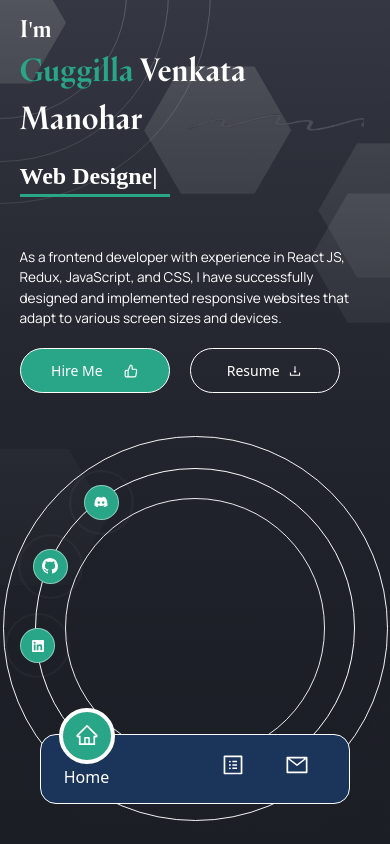
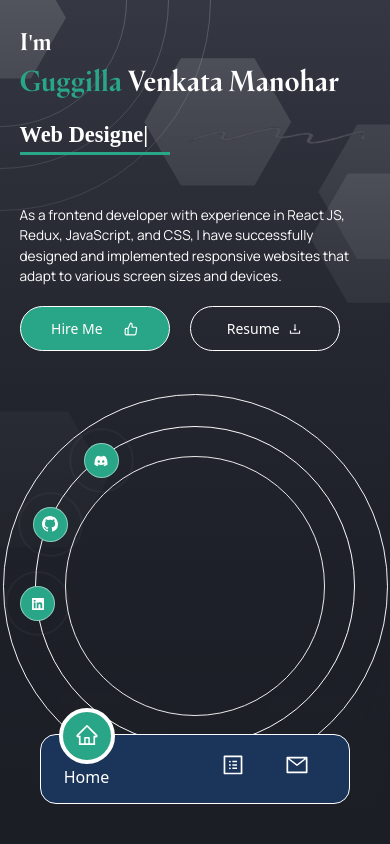
Before and after one commit to Manu-ESD/PortfolioV2, a React (Create React App) app: page / in a window 390 px wide. Shown: the top 844 px of the page. Built offline with nearby package versions, Linux system fonts and the light colour scheme; some icons are missing; a web font is replaced by a local one.

Commit message:
Responsive V2.0

```diff
--- a/src/components/Contact.js
+++ b/src/components/Contact.js
@@ -55,7 +55,7 @@ const Contact = () => {
         </div>
       </div>
 
-      <div className="absolute text-[#f0f0f069] bottom-10 right-24 sm:-translate-y-0 -translate-y-[100px] z-20">
+      <div className="absolute text-[#f0f0f069] bottom-10 sm:right-24 right-[10px] sm:-translate-y-0 -translate-y-[100px] z-20">
         <p>Built with 🙂 Passion by</p>
         <p className="" style={{ fontFamily: "Courgette" }}>
           G.V.Manohar
--- a/src/components/DesignationReleave.js
+++ b/src/components/DesignationReleave.js
@@ -18,7 +18,7 @@ const DesignationReleave = () => {
       wrapper="span"
       speed={10}
       style={{
-        fontSize: "1.5rem",
+        fontSize: "1.4rem",
         display: "inline-block",
         color: "white",
         fontWeight: "bold",
--- a/src/components/Experience.js
+++ b/src/components/Experience.js
@@ -31,14 +31,13 @@ const Experience = () => {
   }, [isInView]);
   return (
     <div
-      ref={ref}
-      className="h-fit min-h-screen w-full relative flex justify-center items-center"
+      className="h-fit  min-h-screen w-full relative flex justify-center items-center"
       id="experience"
     >
       <div className="w-full h-[100%]  z-[0] absolute top-0 right-0 bg-gradient-to-b from-[#1c1e26] opacity-100"></div>
       <div className=" w-[95vw] h-fit mx-auto p-[2.5vw]">
         <div className=" h-fit w-[100%]">
-          <div className="w-[100%] h-fit">
+          <div ref={ref} className="w-[100%] h-fit">
             {/* Skills */}
             <motion.h3
               variants={{
--- /dev/null
+++ b/src/components/Home.css
@@ -0,0 +1,41 @@
+/* #circle1 {
+  animation: rotateSmall 5s linear infinite, stopRotate 5s linear 5s forwards;
+}
+#circle2 {
+  animation: rotateSmall 5s linear infinite, stopRotate 5s linear 5s forwards 1s;
+}
+#circle3 {
+  animation: rotateSmall 5s linear infinite, stopRotate 5s linear 5s forwards 2s;
+} */
+
+#bigCircle {
+  animation: rotate 3s linear 1;
+}
+@keyframes rotate {
+  0% {
+    transform: rotate(120deg);
+    opacity: 0;
+  }
+  100% {
+    transform: rotate(360deg);
+    opacity: 1;
+  }
+}
+
+@keyframes rotateSmall {
+  0% {
+    transform: translate(-50%, -50%) rotate(0deg) translateX(90px);
+  }
+  100% {
+    transform: translate(-50%, -50%) rotate(360deg) translateX(90px);
+  }
+}
+
+@keyframes stopRotate {
+  0% {
+    transform: translate(-50%, -50%) rotate(0deg) translateX(90px);
+  }
+  100% {
+    transform: translate(-50%, -50%) rotate(360deg) translateX(90px);
+  }
+}
--- a/src/components/Home.js
+++ b/src/components/Home.js
@@ -74,7 +74,7 @@ const Home = () => {
             initial={{ opacity: 0, y: "75" }}
             animate={{ opacity: 1, y: 0 }}
             transition={{ duration: 0.7, ease: "easeIn", delay: 0.75 }}
-            className=" text-[2rem] sm:text-[3rem] font-bold text-[#fff] mb-4 font-[MainFont]"
+            className=" text-[1.8rem] sm:text-[3rem] font-bold text-[#fff] mb-4 font-[MainFont]"
           >
             <span className="text-yellow">Guggilla</span> Venkata Manohar
           </motion.h1>
```
